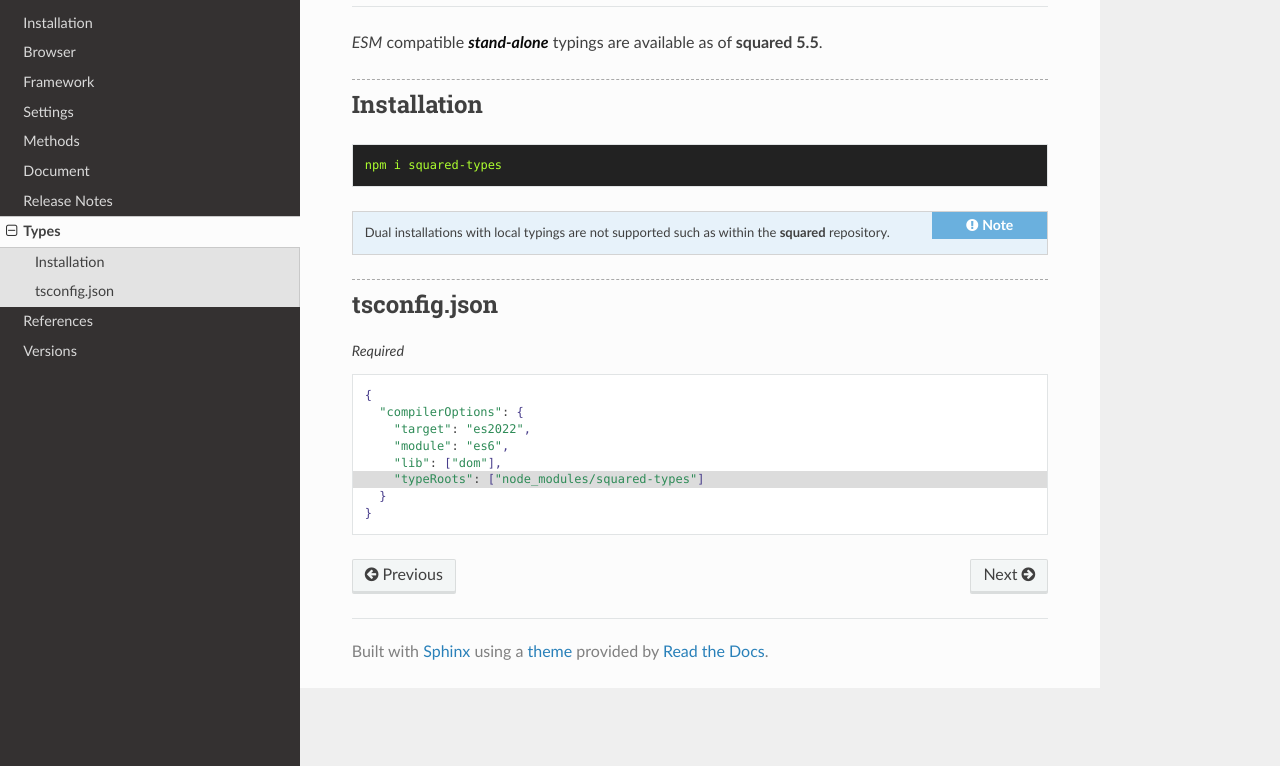
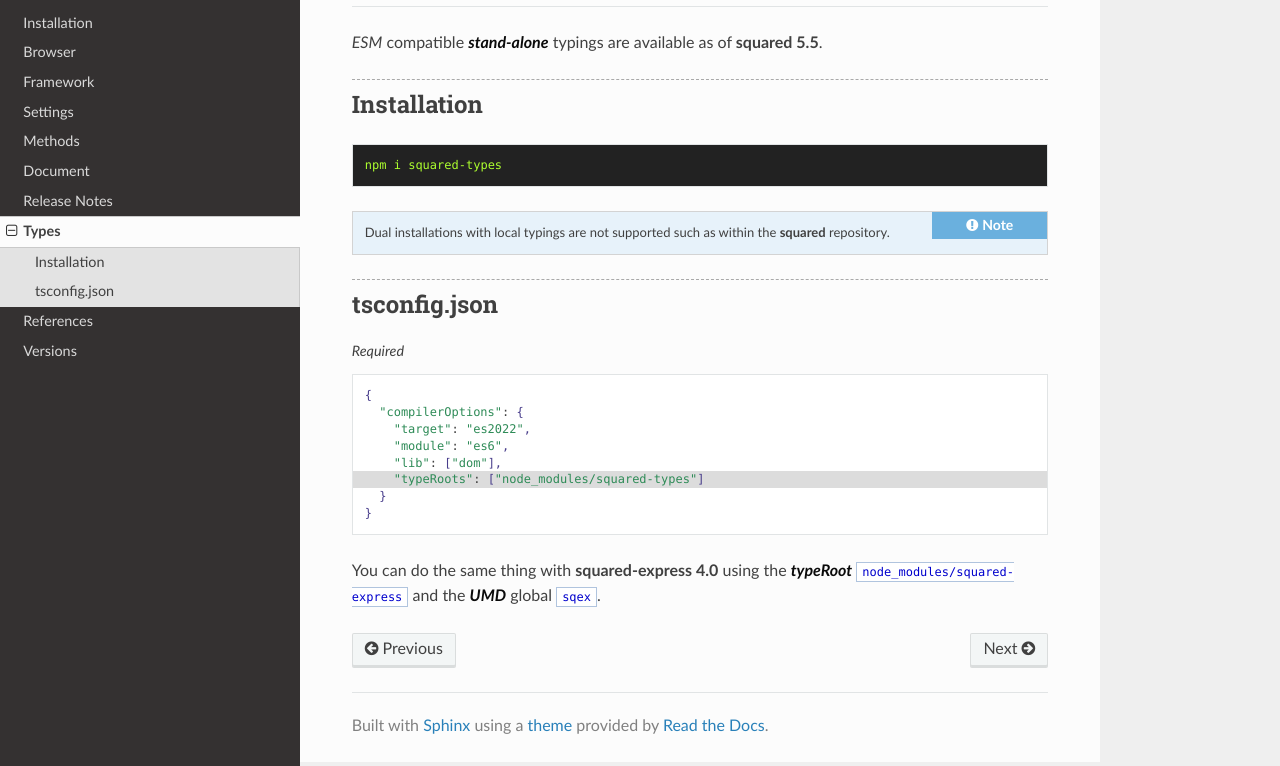
Before and after one commit to anpham6/android-docs, a Sphinx documentation site: the page built from source/types.rst, in a window 1280 px wide, cut to the strip 134-900 px from the top of the page. Built offline with Sphinx 7.4.7 and the Read the Docs theme 3.1.0, drawn with Linux system fonts in a browser that asks for light colours.

Commit message:
Types: squared-express typeRoots support in 4.0.3.

```diff
--- a/source/types.rst
+++ b/source/types.rst
@@ -28,3 +28,5 @@
       "typeRoots": ["node_modules/squared-types"]
     }
   }
+
+You can do the same thing with **squared-express 4.0** using the :target:`typeRoot` ``node_modules/squared-express`` and the :target:`UMD` global ``sqex``.
```
